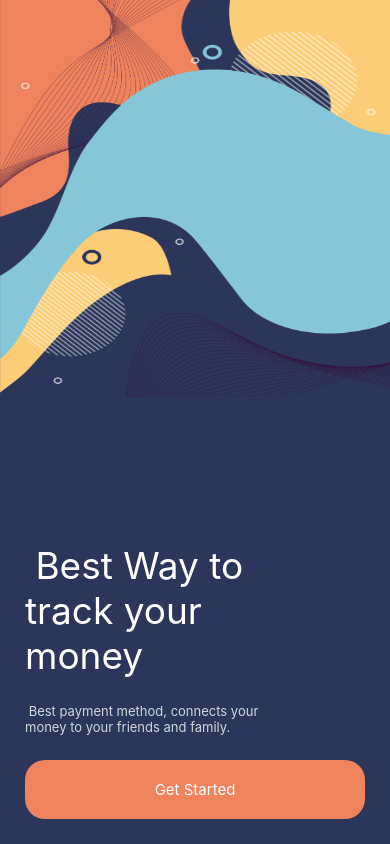
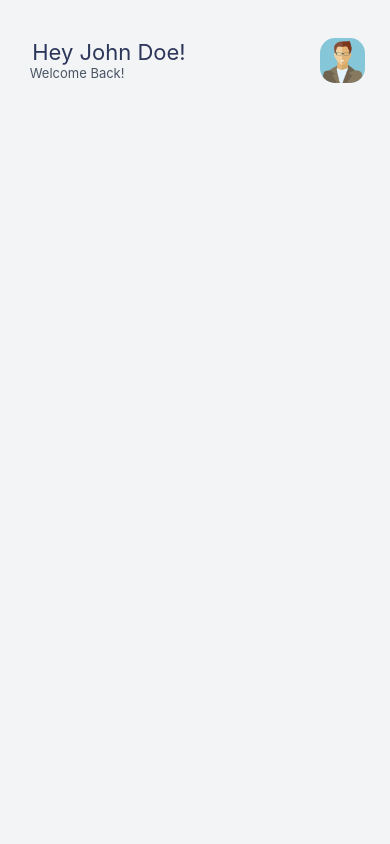
Before and after one commit to ShivajeetR/wallet-TS-app, a React Native app: screen /Home in a window 390 px wide. Built offline with nearby package versions, Linux system fonts and the light colour scheme.

Commit message:
added home screen with message and profile

```diff
--- /dev/null
+++ b/components/Header/Greeting.tsx
@@ -0,0 +1,49 @@
+import React, {FunctionComponent} from 'react';
+import {TextStyle, StyleProp} from 'react-native';
+import styled from 'styled-components/native';
+
+//custom components
+import {colors} from '../colors';
+import RegularText from '../Texts/RegularText';
+import SmallText from '../Texts/SmallText';
+
+const StyledView = styled.View`
+  flex-direction: column;
+  flex: 1;
+  justify-content: center;
+`;
+
+interface GreetingProps {
+  mainText: string;
+  subText: string;
+  mainTextStyles?: StyleProp<TextStyle>;
+  subTextStyles?: StyleProp<TextStyle>;
+}
+
+const Greeting: FunctionComponent<GreetingProps> = props => {
+  return (
+    <StyledView>
+      <RegularText
+        textStyles={[
+          {
+            color: colors.secondary,
+            fontSize: 22,
+          },
+          props.mainTextStyles,
+        ]}>
+        {props.mainText}
+      </RegularText>
+      <SmallText
+        textStyles={[
+          {
+            color: colors.graydark,
+          },
+          props.subTextStyles,
+        ]}>
+        {props.subText}
+      </SmallText>
+    </StyledView>
+  );
+};
+
+export default Greeting;
--- /dev/null
+++ b/components/Header/Profile.tsx
@@ -0,0 +1,40 @@
+import React, {FunctionComponent} from 'react';
+import {
+  GestureResponderEvent,
+  ImageStyle,
+  StyleProp,
+  ViewStyle,
+  ImageSourcePropType,
+} from 'react-native';
+import styled from 'styled-components/native';
+
+const StyledView = styled.View`
+  flex-direction: column;
+  height: 45px;
+  width: 45px;
+  border-radius: 15px;
+`;
+
+const StyledImage = styled.Image`
+  resize-mode: cover;
+  height: 100%;
+  width: 100%;
+  border-radius: 15px;
+`;
+
+interface ProfileProps {
+  img: ImageSourcePropType;
+  imgStyle?: StyleProp<ImageStyle>;
+  imgContainerStyle?: StyleProp<ViewStyle>;
+  onPress?: ((event: GestureResponderEvent) => void) | undefined;
+}
+
+const Profile: FunctionComponent<ProfileProps> = props => {
+  return (
+    <StyledView onPress={props.onPress} style={props.imgContainerStyle}>
+      <StyledImage style={props.imgStyle} source={props.img} />
+    </StyledView>
+  );
+};
+
+export default Profile;
--- a/navigators/RootStack.tsx
+++ b/navigators/RootStack.tsx
@@ -2,12 +2,19 @@
 
 //screens
 import Welcome from '../screens/Welcome';
+import Home from '../screens/Home';
 
 import {NavigationContainer} from '@react-navigation/native';
 import {createStackNavigator} from '@react-navigation/stack';
 
+import {colors} from '../components/colors';
+import Greeting from '../components/Header/Greeting';
+import Profile from '../components/Header/Profile';
+import avi from '../assets/avatar.png';
+
 export type RootStackParamList = {
   Welcome: undefined;
+  Home: undefined;
 };
 
 const Stack = createStackNavigator<RootStackParamList>();
@@ -15,11 +22,49 @@
 const RootStack: FunctionComponent = () => {
   return (
     <NavigationContainer>
-      <Stack.Navigator>
+      <Stack.Navigator
+        screenOptions={{
+          headerStyle: {
+            backgroundColor: colors.graylight,
+            borderBottomWidth: 0,
+            shadowColor: 'transparent',
+            shadowOpacity: 0,
+            elevation: 0,
+            height: 120,
+          },
+          headerTintColor: colors.secondary,
+          headerRightContainerStyle: {
+            paddingRight: 25,
+          },
+          headerLeftContainerStyle: {
+            paddingLeft: 10,
+          },
+          headerRight: () => (
+            <Profile
+              img={avi}
+              imgContainerStyle={{backgroundColor: colors.tertiary}}
+            />
+          ),
+        }}
+        initialRouteName="Home">
         <Stack.Screen
           name="Welcome"
           component={Welcome}
           options={{headerShown: false}}
+        />
+        <Stack.Screen
+          name="Home"
+          component={Home}
+          options={{
+            headerTitle: props => (
+              <Greeting
+                mainText="Hey John Doe!"
+                subText="Welcome Back!"
+                {...props}
+              />
+            ),
+            headerLeft: () => <></>,
+          }}
         />
       </Stack.Navigator>
     </NavigationContainer>
--- /dev/null
+++ b/screens/Home.tsx
@@ -0,0 +1,23 @@
+import React, {FunctionComponent} from 'react';
+import {StatusBar} from 'react-native';
+import styled from 'styled-components/native';
+
+//custom components
+import {colors} from '../components/colors';
+import {Container} from '../components/shared';
+
+const HomeContainer = styled(Container)`
+  background-color: ${colors.graylight};
+  width: 100%;
+  flex: 1;
+`;
+
+const Home: FunctionComponent = () => {
+  return (
+    <HomeContainer>
+      <StatusBar barStyle={'dark-content'} />
+    </HomeContainer>
+  );
+};
+
+export default Home;
```
Also changed, not shown: assets/avatar.png (added), components/Cards/CardSection.tsx (added).
